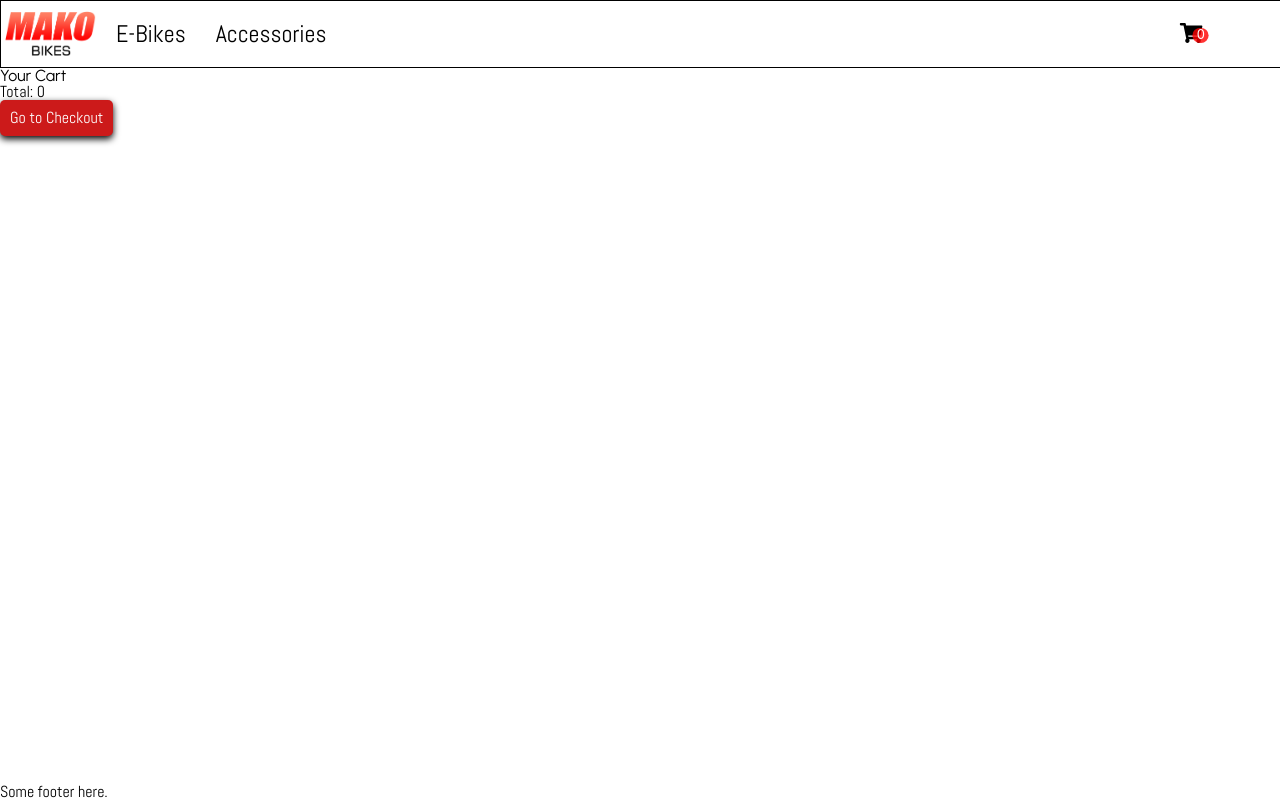
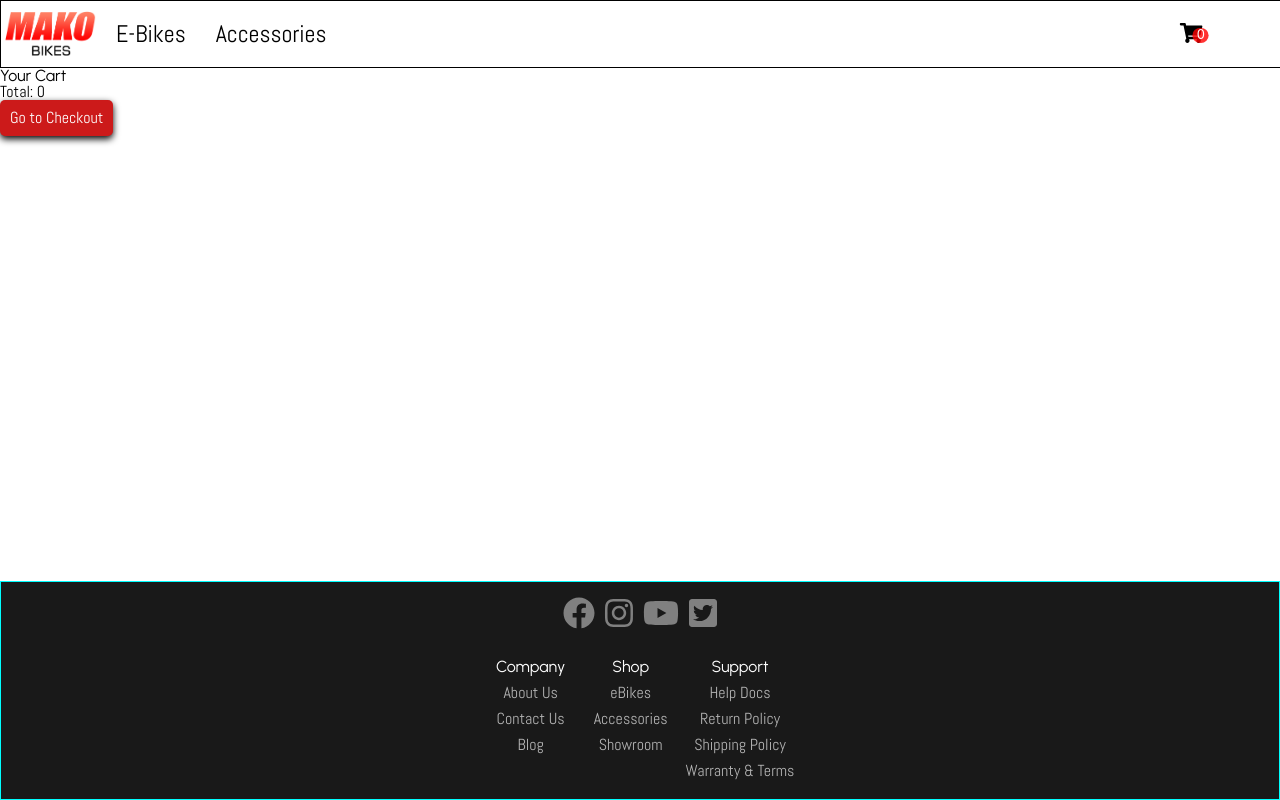
Before and after one commit to Datrinon/react-shopping-cart, a React app: page /cart in a window 1280 px wide. Built offline with nearby package versions, Linux system fonts and the light colour scheme.

Commit message:
Add footer with CSS
A fake footer that mimics that seen on Lectric eBike's site.

```diff
--- a/package.json
+++ b/package.json
@@ -4,6 +4,7 @@
   "private": true,
   "dependencies": {
     "@fortawesome/fontawesome-svg-core": "^1.2.36",
+    "@fortawesome/free-brands-svg-icons": "^5.15.4",
     "@fortawesome/free-solid-svg-icons": "^5.15.4",
     "@fortawesome/react-fontawesome": "^0.1.16",
     "@testing-library/jest-dom": "^5.14.1",
--- /dev/null
+++ b/src/css/Footer.css
@@ -0,0 +1,54 @@
+.footer {
+  border: 1px solid cyan;
+  background-color: rgb(25, 25, 25);
+  color: white;
+}
+
+.footer a {
+  color: rgb(179, 179, 179);
+  display: block;
+}
+
+.social-media-icons {
+  display: flex;
+  justify-content: center;
+  color: grey;
+  margin: 15px 0;
+}
+
+.social-media-icons > svg {
+  margin: 0 5px;
+}
+
+.subdirectory-header {
+  font-weight: 400;
+  margin-bottom: 5px;
+}
+
+
+.directories {
+  display: flex;
+  flex-direction: column;
+  text-align: center;
+}
+
+@media (min-width: 645px) {
+  .directories {
+    flex-direction: row;
+    justify-content: center;
+  }
+
+  .directory {
+    margin: 15px;
+    min-width: 100px;
+  }
+
+}
+
+.directory {
+  margin: 15px 0;
+}
+
+.footer-link {
+  padding: 5px;
+}
--- a/src/css/Home.css
+++ b/src/css/Home.css
@@ -106,7 +106,7 @@
 
 .mailing-list {
   margin: 25px 0;
-  margin-bottom: 150px;
+  margin-bottom: 60px;
   text-align: center;
   padding: 5%;
 }
--- a/src/js/components/Footer.js
+++ b/src/js/components/Footer.js
@@ -1,6 +1,38 @@
+import { FontAwesomeIcon } from '@fortawesome/react-fontawesome';
+import { faFacebook, faInstagram, faYoutube, faTwitterSquare } from '@fortawesome/free-brands-svg-icons';
+import "../../css/Footer.css";
+
 function Footer() {
   return (
-    <footer className="footer">Some footer here.</footer>
+    <footer className="footer">
+      <div className="social-media-icons">
+        <FontAwesomeIcon icon={faFacebook} size="2x" />
+        <FontAwesomeIcon icon={faInstagram} size="2x" />
+        <FontAwesomeIcon icon={faYoutube} size="2x" />
+        <FontAwesomeIcon icon={faTwitterSquare} size="2x" />
+      </div>
+      <div className="directories">
+        <section className="directory">
+          <h2 className="subdirectory-header">Company</h2>
+          <a className="footer-link" href="">About Us</a>
+          <a className="footer-link" href="">Contact Us</a>
+          <a className="footer-link" href="">Blog</a>
+        </section>
+        <section className="directory">
+          <h2 className="subdirectory-header">Shop</h2>
+          <a className="footer-link" href="/products/ebikes">eBikes</a>
+          <a className="footer-link" href="/products/accessories">Accessories</a>
+          <a className="footer-link" href="">Showroom</a>
+        </section>
+        <section className="directory">
+          <h2 className="subdirectory-header">Support</h2>
+          <a className="footer-link" href="">Help Docs</a>
+          <a className="footer-link" href="">Return Policy</a>
+          <a className="footer-link" href="">Shipping Policy</a>
+          <a className="footer-link" href="">Warranty & Terms</a>
+        </section>
+      </div>
+    </footer>
   )
 }
 
```
Also changed, not shown: 2 other files.
